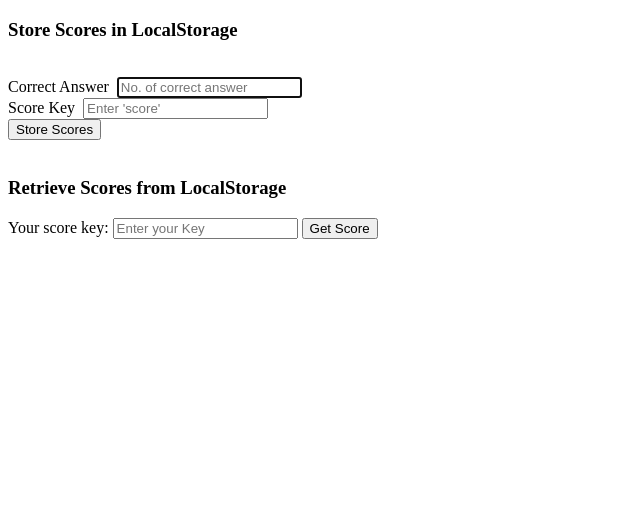
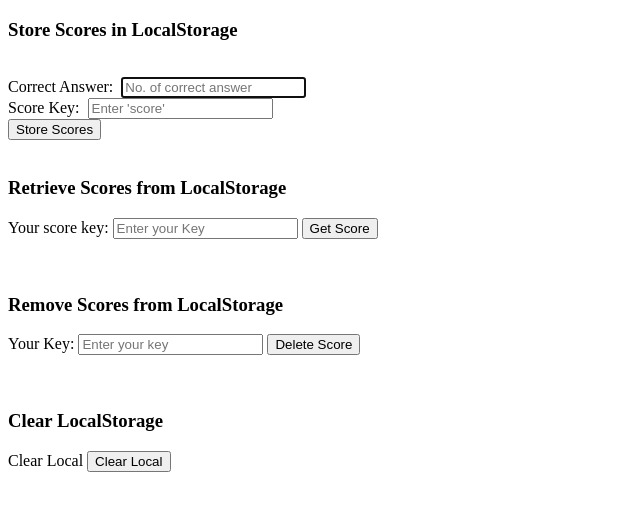
Before and after one commit to rinkykumari89/LocalStorage-js, a plain HTML site: page index.html in a window 1280 px wide. Shown: the whole page, without its empty margins (0-640 px from the left). Drawn offline with Linux system fonts and the light colour scheme.

Commit message:
Remove and clear

```diff
--- a/index.html
+++ b/index.html
@@ -11,9 +11,9 @@
     <div class="formDiv">
         <form id="scoreFormId">
             <h3>Store Scores in LocalStorage</h3><br>
-            <label for="correctAnswer">Correct Answer</label>&nbsp;
+            <label for="correctAnswer">Correct Answer:</label>&nbsp;
             <input type="text" id="correctAnswerId" placeholder="No. of correct answer" required autofocus><br>
-            <label for="scoreKey">Score Key</label>&nbsp;
+            <label for="scoreKey">Score Key:</label>&nbsp;
             <input type="text" id= "scoreKeyId" placeholder="Enter 'score'" required autofocus><br>
             <button type="button" onclick="store();">Store Scores</button>
         </form>
@@ -24,9 +24,23 @@
             <button type="button" onclick="retrieve();">Get Score</button>
         <br>
         <br>
-            <div id="retrieveClass"></div>
+            <div id="retrieveId"></div>
         <br>
-
+            <h3>Remove Scores from LocalStorage</h3>
+            <label for="removeKey">Your Key:</label>
+            <input type="text" id="removeKeyId" placeholder="Enter your key" required autofocus>
+            <button type="button" onclick="remove();">Delete Score</button>
+        <br>
+        <br>
+            <div id="removeId"></div>
+        <br>
+            <h3>Clear LocalStorage</h3>
+            <label for="clearLocal">Clear Local</label>
+            <button type="button" onclick="clearLocal();">Clear Local</button>
+        <br>
+        <br>
+            <div id="clearId"></div>
+        <br>
     </div>
 
     <script type="text/javascript" src="main.js"></script>
--- a/main.js
+++ b/main.js
@@ -18,17 +18,48 @@ function retrieve(){
 
      var retrieveKey = document.getElementById('retrieveKeyId').value;
      var scoreRecords = JSON.parse(window.localStorage.getItem(retrieveKey));
-     var para = document.createElement("p");                     //created paragraph element
+
+    //created paragraph element
+     var para = document.createElement("p");
      var info = document.createTextNode("Your score is : \t"+ scoreRecords.totalScore);
      para.appendChild(info);
-     var element = document.getElementById('retrieveClass');
+
+     var element = document.getElementById('retrieveId');
      element.appendChild(para);
 
 }
 
+//Function to remove score from LocalStorage
+function remove(){
+
+    var removeKey = document.getElementById('removeKeyId').value;
+    localStorage.removeItem(removeKey);
+
+    //Created Paragraph element
+    var para = document.createElement("p");
+    var info = document.createTextNode("Score is Successfully deleted!");
+    para.appendChild(info);
+
+    var element = document.getElementById('removeId');
+    element.appendChild(para);
+}
+
+//Function to clear LocalStorage
+function clearLocal(){
+    localStorage.clear();
+
+    //created Paragraph element
+    var para = document.createElement("p");
+    var info = document.createTextNode("Successfully cleared!");
+    para.appendChild(info);
+
+    var element = document.getElementById('clearId');
+    element.appendChild(para);
+}
+
 //function to retrieve scores
 
-/*-------- working only on refresh page -----------------------------
+/*-------- working only on refresh page -----------------------
 
 window.onload = function(){
     document.getElementById('scoreFormId').onclick = store();
```
